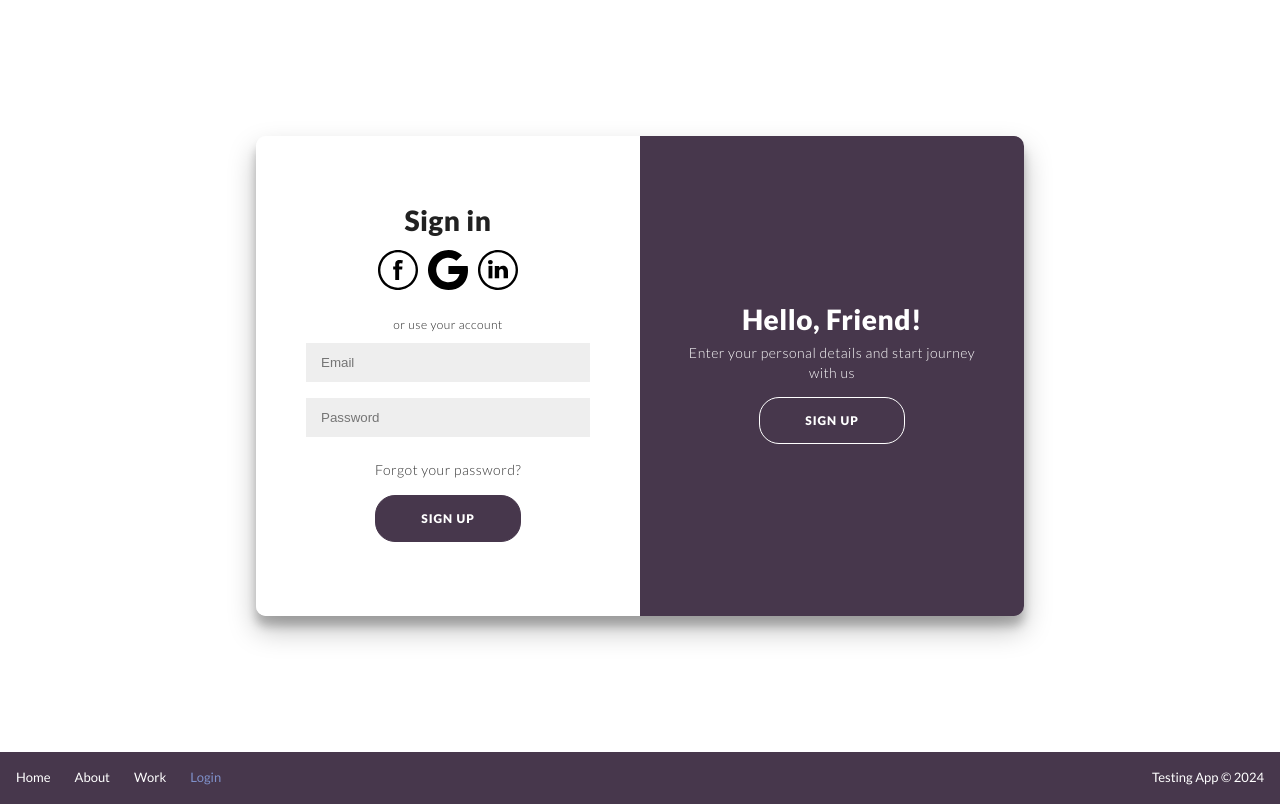
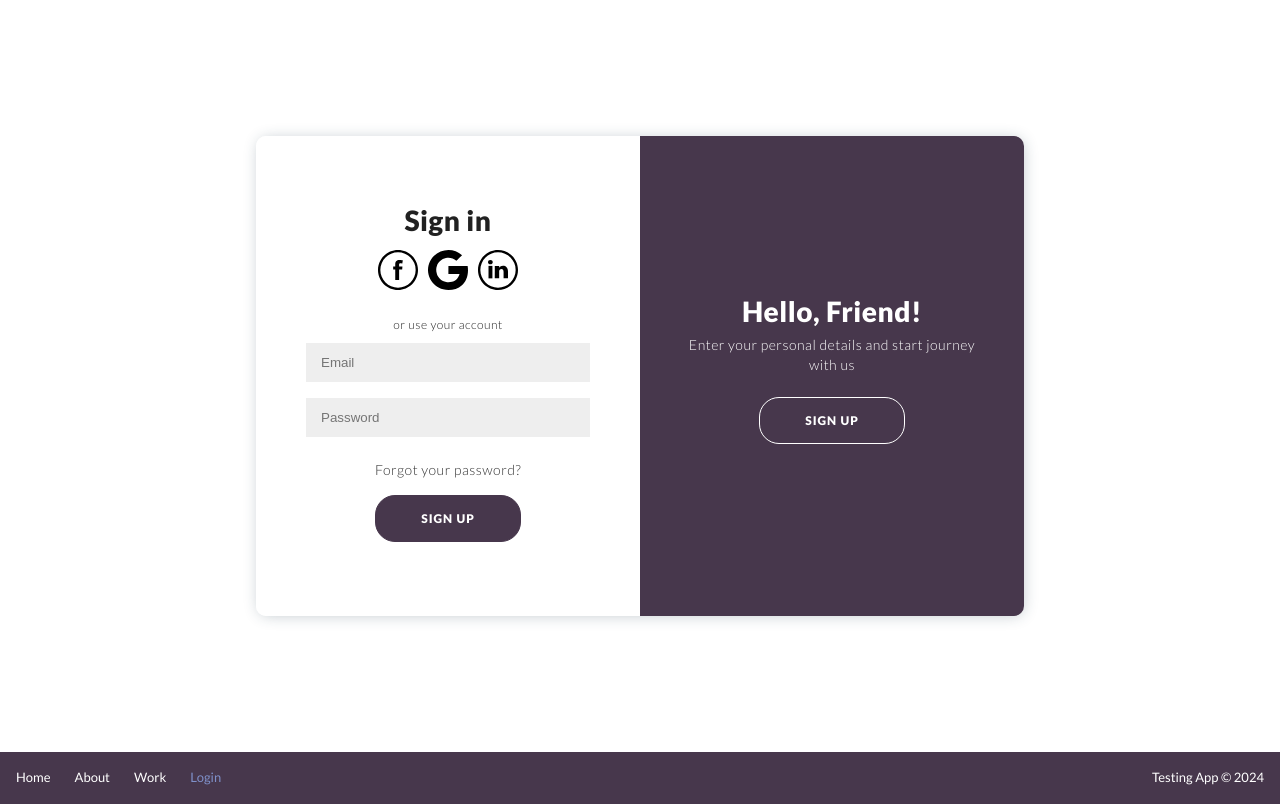
Before and after one commit to evgene30/viteTestReact, a React (Vite) app: page /login in a window 1280 px wide. Built offline with nearby package versions, Linux system fonts and the light colour scheme.

Commit message:
fix styles

```diff
--- a/src/components/authForms/LoginForm.tsx
+++ b/src/components/authForms/LoginForm.tsx
@@ -40,7 +40,7 @@ export const LoginForm = () => {
               <h1>Hello, Friend!</h1>
               <p>Enter your personal details and start journey with us</p>
               <Button
-                className="ghost "
+                className="ghost"
                 id="signUp"
                 onClick={() => handleOnClick('signUp')}
               >
--- a/src/components/authForms/SignUP.tsx
+++ b/src/components/authForms/SignUP.tsx
@@ -55,6 +55,7 @@ export const SingUP = () => {
           value={state.password}
           onChange={handleChange}
           placeholder="Password"
+          style={{ marginBottom: '25px' }}
         />
         <Button type="submit">Sign Up</Button>
       </form>
--- a/src/components/authForms/styles.tsx
+++ b/src/components/authForms/styles.tsx
@@ -41,6 +41,11 @@ export const loginStyle = (theme: Theme) => ({
     textTransform: 'uppercase',
     transition: 'transform 80ms ease-in',
   },
+  'button:hover': {
+    cursor: 'pointer',
+    opacity: 0.7,
+    backgroundColor: theme.palette.primary.main,
+  },
   'button:active': {
     transform: 'scale(0.95)',
   },
@@ -48,6 +53,7 @@ export const loginStyle = (theme: Theme) => ({
     outline: 'none',
   },
   'button.ghost': {
+    margin: '8px 0',
     backgroundColor: 'transparent',
     borderColor: '#ffffff',
   },
@@ -71,8 +77,7 @@ export const loginStyle = (theme: Theme) => ({
   '.container': {
     backgroundColor: '#fff',
     borderRadius: '10px',
-    boxShadow:
-      '0 14px 28px rgba(0, 0, 0, 0.25), 0 10px 10px rgba(0, 0, 0, 0.22)',
+    boxShadow: '1px 1px 16px -3px rgba(34, 60, 80, 0.33)',
     position: 'relative',
     overflow: 'hidden',
     width: '768px',
```
